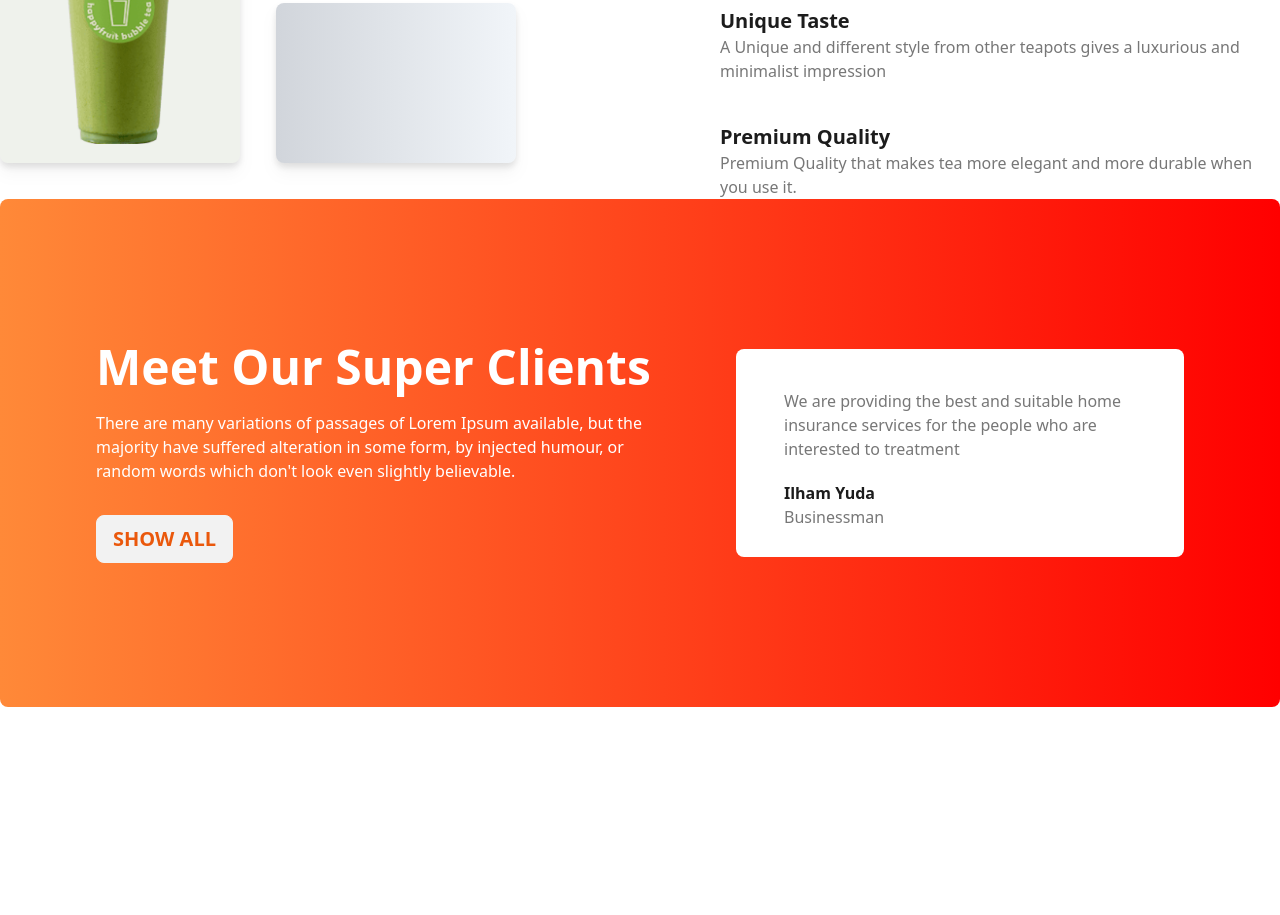
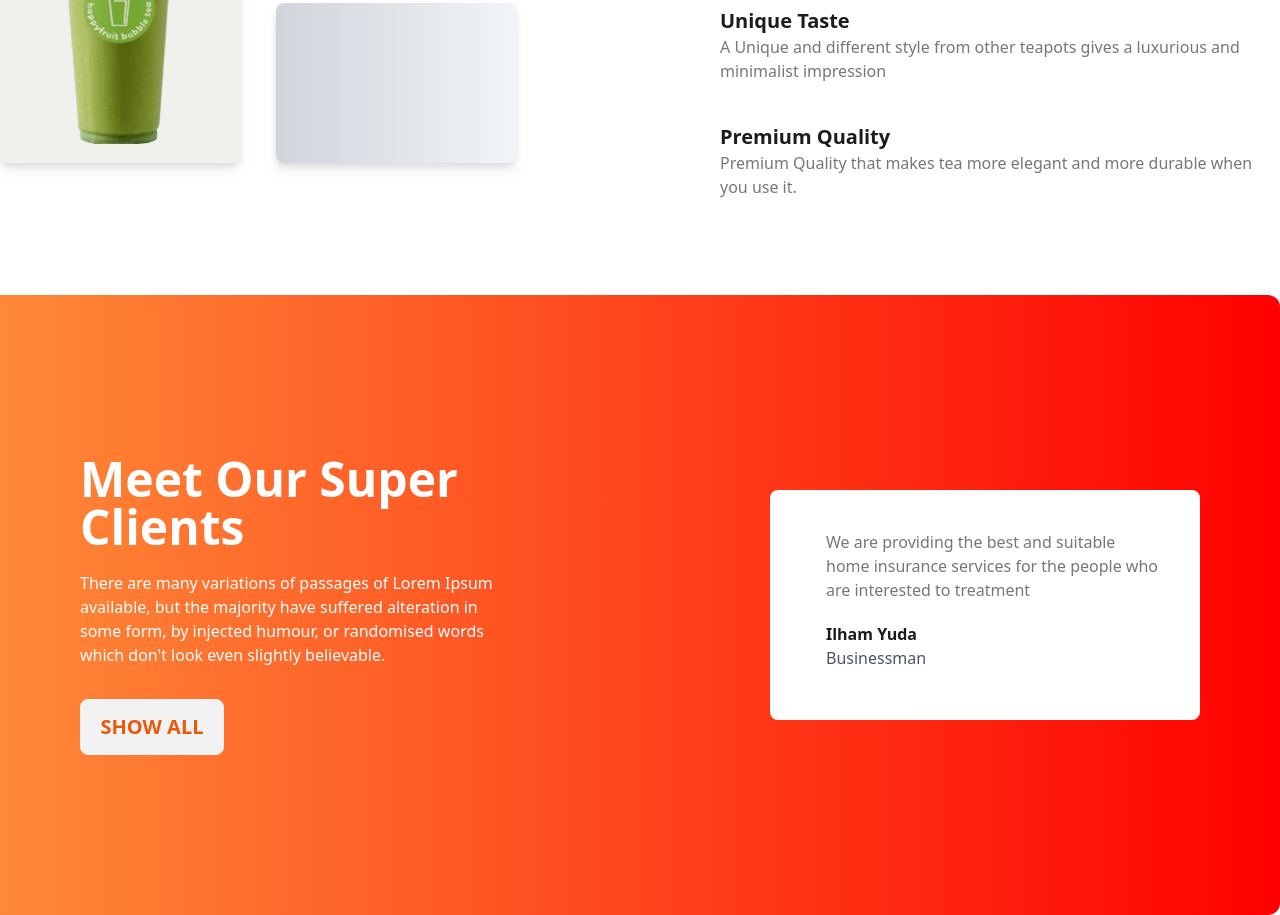
Before and after one commit to mdnoble1/tea-house, a plain HTML site: page index.html in a window 1280 px wide. Shown: the part 1786-2701 px from the top of the page. Before the commit the page ends 2493 px from the top, so only its background shows below. Drawn offline with nearby package versions, Linux system fonts and the light colour scheme.

Commit message:
updated meet our client section

```diff
--- a/index.html
+++ b/index.html
@@ -218,18 +218,18 @@
         </div>
       </section>
       <!-- meet our super client section  -->
-      <section class="bg-gradient-to-r from-orange-color to-red-color rounded-lg flex gap-16 items-center ">
+      <section class="bg-gradient-to-r from-orange-color to-red-color mt-24 rounded-r-xl flex justify-between items-center">
         <!-- content  -->
-        <div class="max-w-2xl py-36 pl-24">
+        <div class="w-2/5 py-40 pl-20">
           <h3 class="font-extrabold text-5xl text-white mb-5">Meet Our Super Clients</h3>
-          <p class="font-medium text-white mb-8">There are many variations of passages of Lorem Ipsum available, but the majority have suffered alteration in some form, by injected humour, or random words which don't look even slightly believable. </p>
-          <button class="btn font-bold text-xl text-orange-600">Show All</button>
+          <p class="font-medium text-white mb-8">There are many variations of passages of Lorem Ipsum available, but the majority have suffered alteration in some form, by injected humour, or randomised words which don't look even slightly believable. </p>
+          <button class="btn font-bold text-xl text-orange-600 w-36 h-14">Show All</button>
         </div>
-        <!-- feedback  -->
-        <div class="bg-white max-w-md h-52 pt-10 pl-12 pr-8 pb-6 rounded-lg">
+        <!-- review  -->
+        <div class="w-[430px] h-[230px] bg-white rounded-lg mr-20 pl-14 pr-10 pt-10 pb-8">
           <p class="text-gray-color mb-5">We are providing the best and suitable home insurance services for the people who are interested to treatment</p>
           <h4 class="font-bold text-black-color">Ilham Yuda</h4>
-          <p class="font-medium text-gray-color">Businessman</p>
+          <p class="font-medium text-gray-600">Businessman</p>
         </div>
       </section>
     </main>
```
